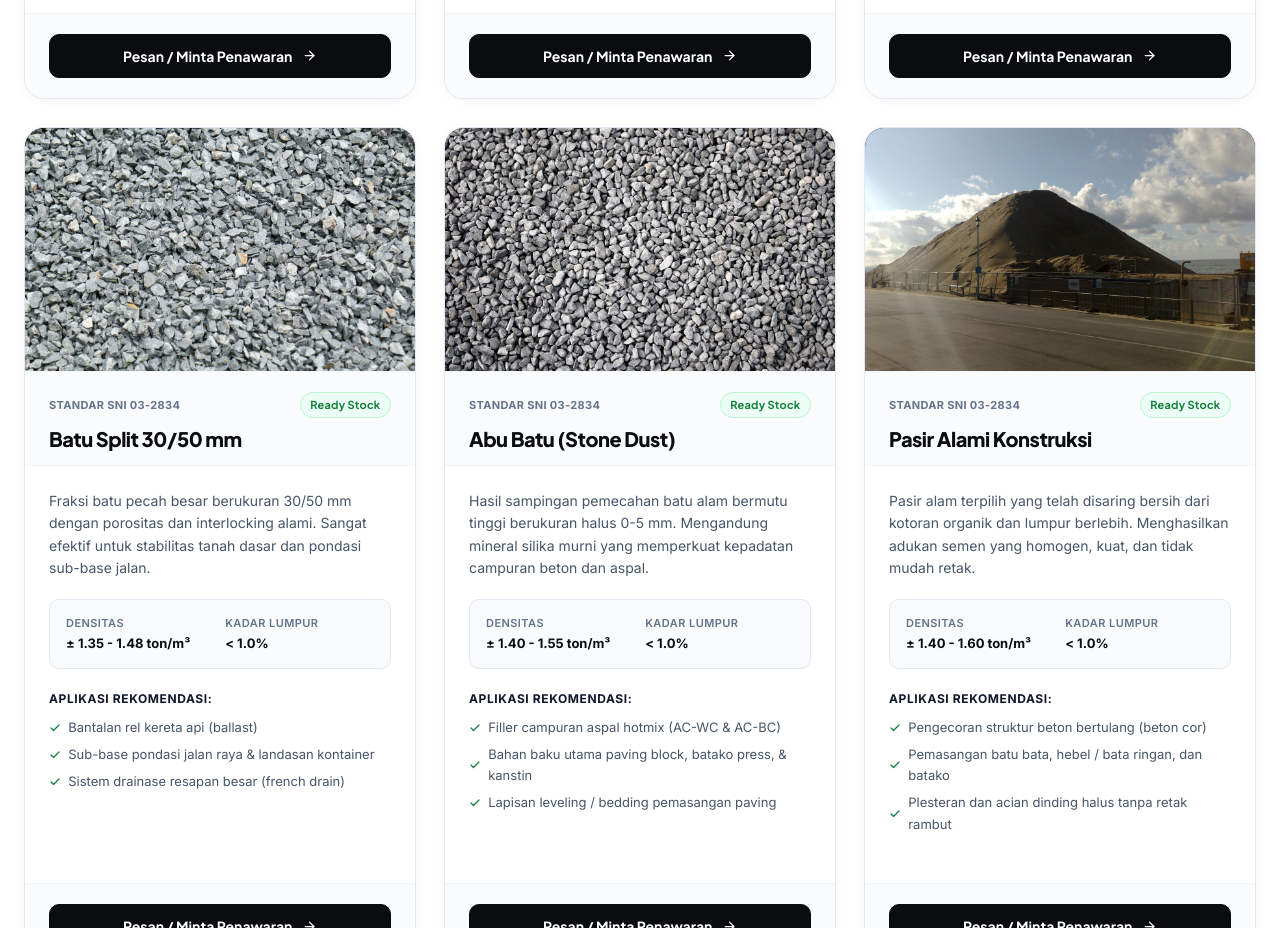
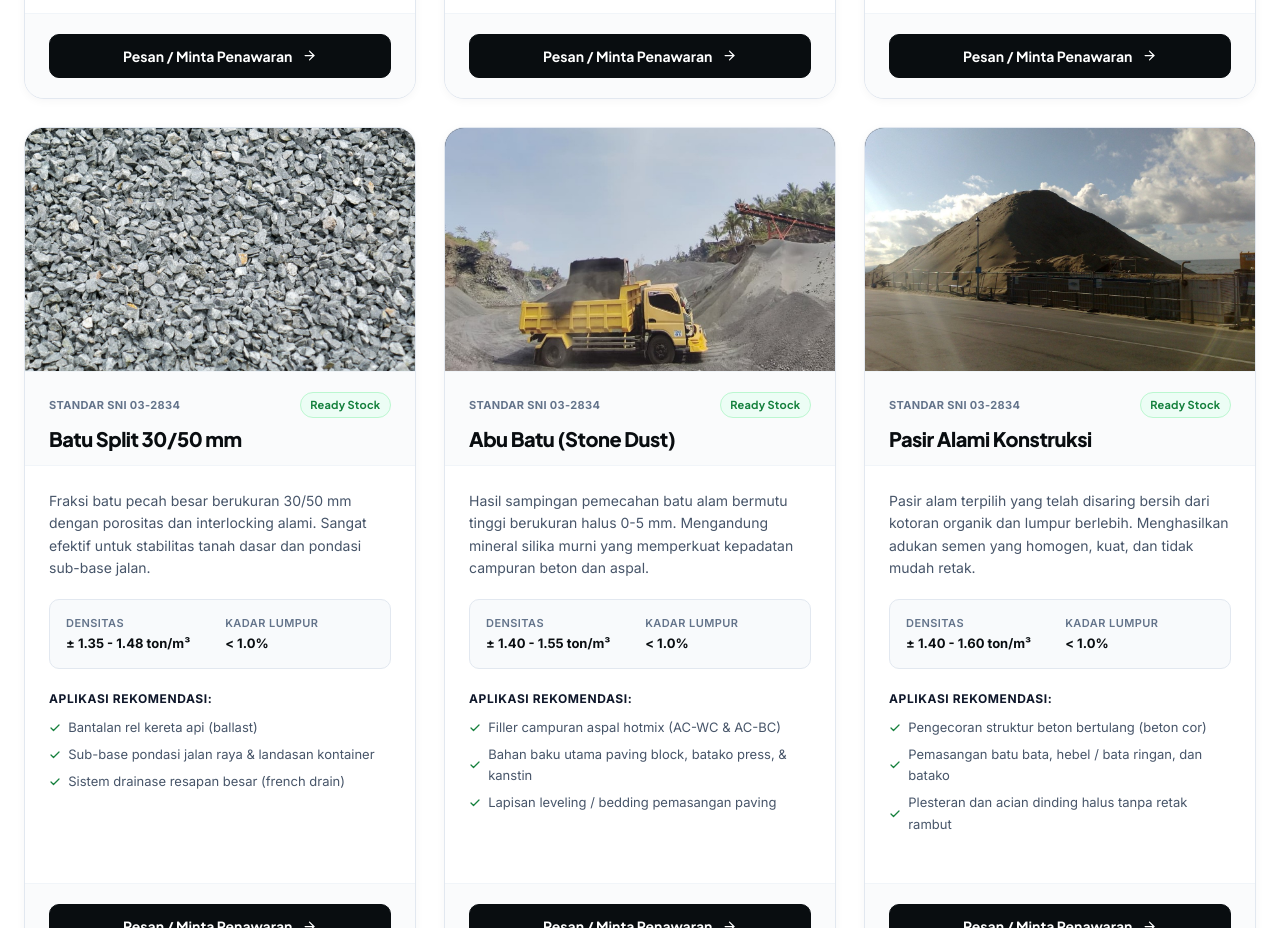
Before and after one commit to dimss19/TomarioBumiLestari, a Next.js app: page / in a window 1280 px wide. Shown: the part 3280-4208 px from the top of the page. Built offline with nearby package versions, Linux system fonts and the light colour scheme.

Commit message:
feat: update Abu Batu (Stone Dust) product photo with quarry dump truck image

```diff
--- a/src/components/Products.tsx
+++ b/src/components/Products.tsx
@@ -96,6 +96,7 @@ export function Products({ onOpenQuoteModal }: ProductsProps) {
                     src={product.image}
                     alt={product.name}
                     className={styles.productImage}
+                    style={product.imagePosition ? { objectPosition: product.imagePosition } : undefined}
                     loading="lazy"
                   />
                 </div>
--- a/src/data/companyData.ts
+++ b/src/data/companyData.ts
@@ -7,6 +7,7 @@ export interface ProductItem {
   description: string;
   density: string;
   image: string;
+  imagePosition?: string;
   specs: string[];
   applications: string[];
   badgeColor?: string;
@@ -141,6 +142,7 @@ export const PRODUCTS_DATA: ProductItem[] = [
       "Hasil sampingan pemecahan batu alam bermutu tinggi berukuran halus 0-5 mm. Mengandung mineral silika murni yang memperkuat kepadatan campuran beton dan aspal.",
     density: "± 1.40 - 1.55 ton/m³",
     image: "/images/products/abu_batu.jpg",
+    imagePosition: "center 80%",
     specs: [
       "Ukuran partikel: 0 - 5 mm",
       "Kadar debu halus terukur sesuai spesifikasi Bina Marga",
```
Also changed, not shown: public/images/products/abu_batu.jpg.
